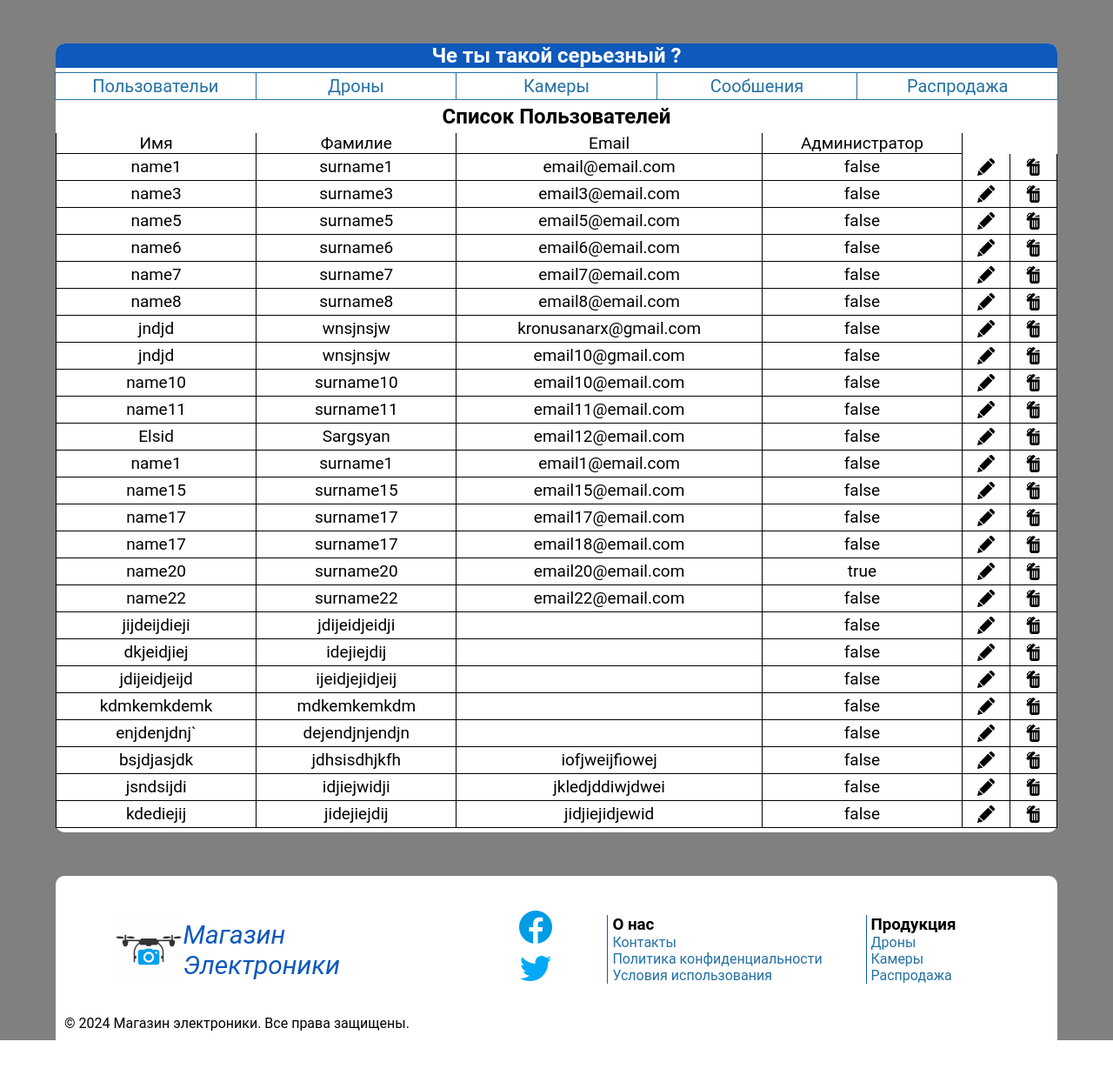
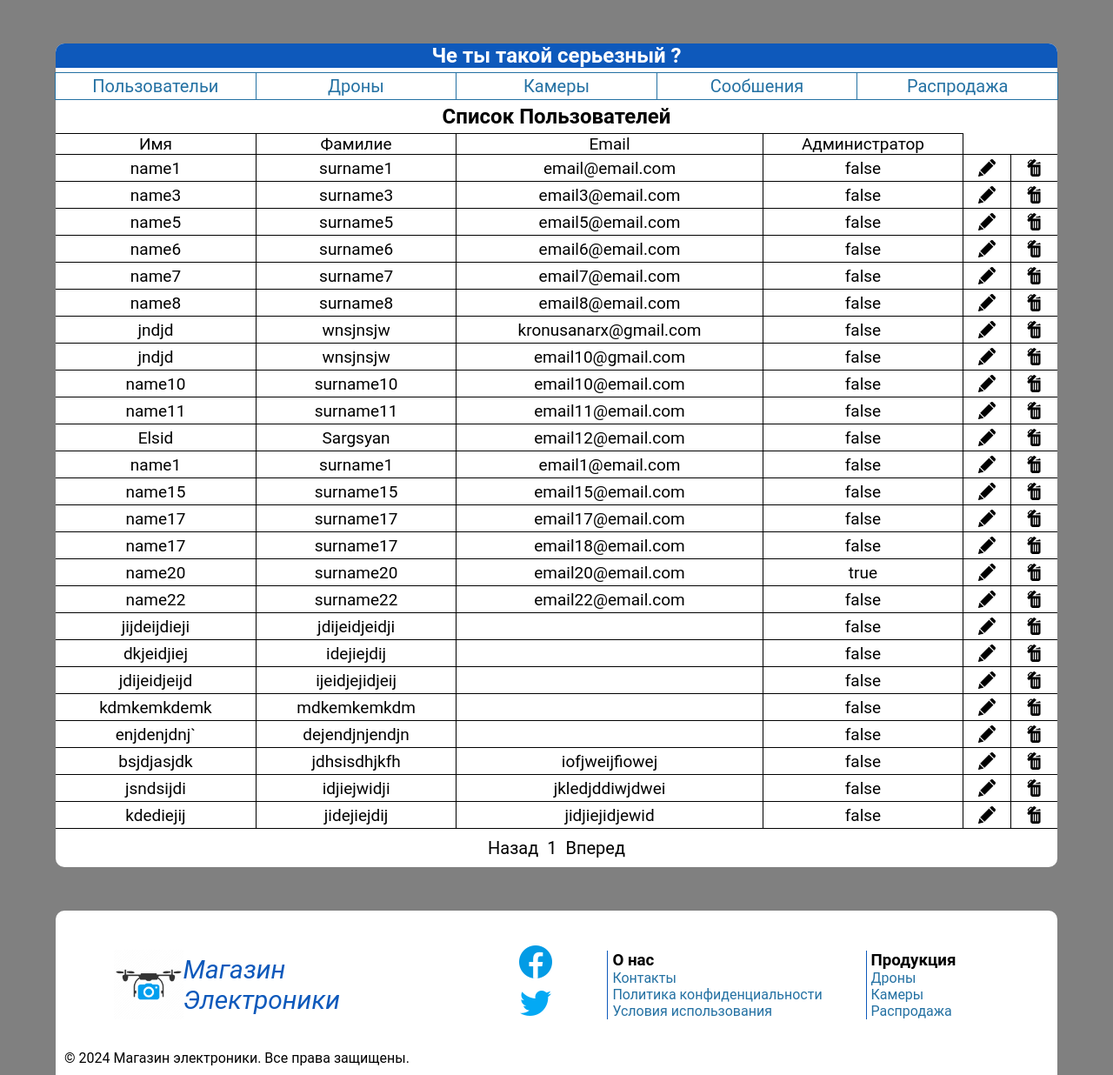
Before and after one commit to elsid1997/ElectronicsWeb, a Flask app: page /administration/ in a window 1280 px wide. Shown: the part 192-1428 px from the top of the page at 87% size. Before the commit the page ends 1388 px from the top, so only its background shows below. Run offline with Flask 3, Linux system fonts and the light colour scheme; a user stored in the database is signed in; data comes from the database, SQL or seed files in the repository.

Commit message:
dorabativaem admin razdel polzovatelskix dannix

```diff
--- a/administration/admin.py
+++ b/administration/admin.py
@@ -1,5 +1,6 @@
-from flask import Blueprint, render_template, jsonify
+from flask import Blueprint, render_template, jsonify, abort
 from models.db_models import Users
+from flask_login import login_required, current_user
 
 admin_bt = Blueprint('admin', __name__, template_folder='templates', static_folder='static')
 
@@ -12,14 +13,18 @@ def serialize(user):
         'admin': user.admin,
     }
 
-
 @admin_bt.route('/')
+@login_required
 def index():
     return render_template('admin/index.html')
 
-
 @admin_bt.route('/get_users')
+@login_required
 def get_users():
-    users = Users.query.all()
-    serialized_users = [serialize(user) for user in users]
-    return jsonify(serialized_users)
+    try:
+        users = Users.query.all()
+        serialized_users = [serialize(user) for user in users]
+        print(serialized_users)
+        return jsonify(serialized_users)
+    except Exception as e:
+        abort(500, descripton=str(e))
--- a/administration/static/css/admin-nav.css
+++ b/administration/static/css/admin-nav.css
@@ -1,3 +1,4 @@
+
 #hi-admin{
     width: 100%;
     background-color: rgb(14,89,187);
@@ -30,18 +31,40 @@
     display: flex;
     justify-content: space-around;
 }
+
 #admin-nav ul li{
     width: 25%;
     text-align: center;
     font-size:20px;
     line-height: 30px;
     height: 30px;
-    transition : 1s;
+    color: var(--main-color);
+    cursor: pointer;
+    transition: 1s;
 }
 #admin-nav ul li:not(:first-child) {
     border-left: 1px solid var(--main-color);
 }
 
+#admin-nav ul li a {
+    all: unset;
+}
+
 #admin-nav ul li:hover{
-    transform: scale(1.1);
+    background-color: rgb(14,89,187);
+    color: #fff;
 }
+
+#pagination {
+    margin:10px;
+    font-size: 20px;
+}
+#pagination a{
+    all:unset;
+    cursor: pointer;
+    margin: 5px;
+}
+#pagination a:hover{
+    text-decoration: underline;
+    color: red;
+}
--- a/administration/static/css/data-tabel.css
+++ b/administration/static/css/data-tabel.css
@@ -12,10 +12,19 @@
     width: 20%;
 }
 
-#tabel-data tr td {
-    border-left: 1px solid black;
+tr td {
+    border: 1px solid black;
+}
+
+tr td:first-child{
+    border-left: none;
+}
+
+tr td:last-child{
+    border-right: none;
+}
+#admin {
     border-right: 1px solid black;
-    border-bottom: 1px solid black;
 }
 #tabel-data td {
     box-sizing: border-box;
--- /dev/null
+++ b/administration/static/js/pagination.js
@@ -0,0 +1,90 @@
+document.addEventListener('DOMContentLoaded', function (){
+    console.log('pagination.js is working')
+
+    function createPagination(totalRecords, recordsPerPage, currentPages){
+
+        console.log('createPagination is working')
+
+        const totalPages = Math.ceil(totalRecords / recordsPerPage);
+        const pagination = document.getElementById('pagination')
+        pagination.innerHTML = '';
+
+        const prevButton = document.createElement('a');
+        prevButton.href = '#';
+        prevButton.textContent = 'Назад';
+        prevButton.classList.add('back-page');
+        pagination.appendChild(prevButton);
+
+        for(let i=1; i < totalPages; i++){
+            const pageButton = document.createElement('a');
+            pageButton.href = '#';
+            pageButton.textContent = i;
+            if (i === currentPages) {
+                pageButton.classList.add('active');
+            }
+            pagination.appendChild(pageButton);
+        };
+
+        const nextButton = document.createElement('a');
+        nextButton.href = '#';
+        nextButton.textContent = 'Вперед';
+        nextButton.classList.add('next-page');
+        pagination.appendChild(nextButton);
+    }
+
+    function createTableRows(res){
+
+        console.log('createTableRows is working')
+
+        let userDataString = localStorage.getItem('userData')
+
+        if(userDataString) {
+
+            let res = JSON.parse(userDataString)
+
+            let tableBody = document.querySelector('tbody')
+
+//            console.log(tableBody.innerHTML.trim())
+            if(!tableBody.innerHTML.trim()) {
+                for(i=0;i< res.length;i++){
+                    let newRow = tableBody.insertRow();
+
+                    let cel1 = newRow.insertCell(-1);
+                    cel1.textContent = res[i].name
+
+                    let cel2 = newRow.insertCell(-1);
+                    cel2.textContent = res[i].surname
+
+                    let cel3 = newRow.insertCell(-1);
+                    cel3.textContent = res[i].email
+
+                    let cel4 = newRow.insertCell(-1);
+                    cel4.textContent = res[i].admin
+
+                    let cel5 = newRow.insertCell(-1);
+                    let imgChange = document.createElement('img');
+                    imgChange.src = "static/img/icons/change.png";
+                    imgChange.alt = 'change';
+                    imgChange.classList.add('change');
+                    cel5.appendChild(imgChange);
+
+                    let cel6 = newRow.insertCell(-1);
+                    let imgDelete = document.createElement('img');
+                    imgDelete.src = "static/img/icons/delete.png";
+                    imgDelete.alt = 'delete';
+                    imgDelete.classList.add('delete')
+                    cel6.appendChild(imgDelete)
+                }
+
+                const totalRecords = res.length;
+                const currentPage = 1;
+                const recordsPerPage = 20
+
+                createPagination(totalRecords, recordsPerPage, currentPage)
+            }
+
+        }
+    }
+
+    window.createTableRows = createTableRows
+})
--- a/administration/static/js/users.js
+++ b/administration/static/js/users.js
@@ -1,45 +1,44 @@
+//import { createPagination } from './pagination.js';
+
 console.log('users js is working');
+
 document.addEventListener('DOMContentLoaded',function(){
     function getUser(){
         console.log('getUser is working');
         const currentUrl = window.location.href;
-        console.log(currentUrl)
+//        console.log(currentUrl)
         let obj = fetch(currentUrl+'get_users')
-        obj.then(res=> res.json()).then(res => {
-            console.log(res)
-            let tableBody = document.querySelector('tbody')
-            console.log(tableBody)
-            for(i=0;i< res.length;i++){
-                let newRow = tableBody.insertRow();
-
-                let cel1 = newRow.insertCell(-1);
-                cel1.textContent = res[i].name
-
-                let cel2 = newRow.insertCell(-1);
-                cel2.textContent = res[i].surname
-
-                let cel3 = newRow.insertCell(-1);
-                cel3.textContent = res[i].email
-
-                let cel4 = newRow.insertCell(-1);
-                cel4.textContent = res[i].admin
-
-                let cel5 = newRow.insertCell(-1);
-                let imgChange = document.createElement('img');
-                imgChange.src = "static/img/icons/change.png";
-                imgChange.alt = 'change';
-                imgChange.classList.add('change');
-                cel5.appendChild(imgChange);
-
-                let cel6 = newRow.insertCell(-1);
-                let imgDelete = document.createElement('img');
-                imgDelete.src = "static/img/icons/delete.png";
-                imgDelete.alt = 'delete';
-                imgDelete.classList.add('delete')
-                cel6.appendChild(imgDelete)
+        obj.then(res=> {
+            if(!res.ok){
+                throw new Error('Network response was not ok')
             }
+            return res.json()
+        }).then(res => {
+            if (!res){
+                console.log('not result');
+                let tableData = document.getElementById('tabel-data');
+                let divNoResult = document.createElement('div');
+                divNoResult.textContent = 'Пока что нет пользователей';
+                divNoResult.style.fontSize = '20px';
+                divNoResult.style.margin = '10px';
+                tableData.insertAdjacentElement('afterend', divNoResult);
+            }else{
+                localStorage.setItem('userData', JSON.stringify(res))
+                createTableRows()
+            }
+        }).catch( error=>{
+                console.log('there was a problem with the fetch operation: ',error);
         })
     };
-    getUser()
-    window.getUser = getUser;
+
+    function checkUserData(){
+        console.log('checkUserData is working')
+        if(!localStorage.getItem('userData')){
+            getUser()
+        }else{
+            createTableRows()
+        }
+    }
+    checkUserData()
+    window.checkUserData = checkUserData;
 })
--- a/administration/templates/admin/index.html
+++ b/administration/templates/admin/index.html
@@ -9,7 +9,7 @@
     <h1 id="hi-admin">Че ты такой серьезный ?</h1>
     <nav id="admin-nav">
         <ul>
-            <li><a onclick="getUser()">Пользовательи</a></li>
+            <li><a onclick="checkUserData()">Пользовательи</a></li>
             <li><a>Дроны</a></li>
             <li><a>Камеры</a></li>
             <li><a>Сообшения</a></li>
@@ -18,9 +18,14 @@
     </nav>
     <article>
         {% include 'admin/data/users-data.html' %}
+        <div id="pagination" class="pagination"></div>
     </article>
 </section>
 {% endblock %}
 {% block js %}
+    <script>
+
+    </script>
+    <script src="{{url_for('admin.static',filename='js/pagination.js')}}"></script>
     <script src="{{url_for('admin.static',filename='js/users.js')}}"></script>
 {% endblock %}
```
Also changed, not shown: app.py (+7 -2 lines).
